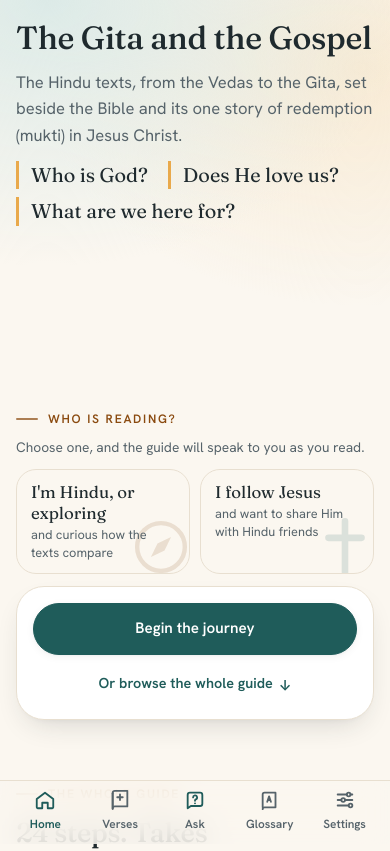
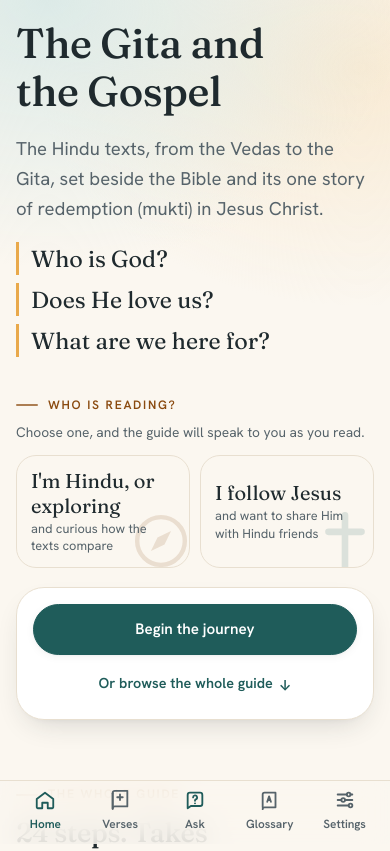
Before and after one commit to jonathanreesk/biblegita, a Next.js app: page / in a window 390 px wide. Shown: the top 851 px of the page. Built offline with nearby package versions, Linux system fonts and the light colour scheme.

Commit message:
Phone home: spacing and type scale with screen height so the first screen feels full
Co-Authored-By: Claude Opus 5.5 <noreply@anthropic.com>
Claude-Session: https://claude.ai/code/session_017h6jvsCxaRNX2ru7vsZpyT

```diff
--- a/components/Home.tsx
+++ b/components/Home.tsx
@@ -40,20 +40,20 @@ export function Home({ minutes }: { minutes: Record<string, number> }) {
   return (
     <div className="fade-in flex flex-col">
       {/* Desktop: the welcome on the left, and everything needed to start in one card on the right */}
-      <div className="relative flex min-h-[calc(100svh-7.5rem)] flex-col justify-between gap-4 pb-6 pt-0 lg:grid lg:min-h-[calc(100svh-3rem)] lg:grid-cols-[minmax(0,1fr)_minmax(0,1.05fr)] lg:items-center lg:gap-12 lg:pb-12 lg:pt-14">
+      <div className="relative flex min-h-[calc(100svh-7.5rem)] flex-col justify-center gap-[clamp(1rem,4.5svh,2.75rem)] pb-6 pt-0 lg:grid lg:min-h-[calc(100svh-3rem)] lg:grid-cols-[minmax(0,1fr)_minmax(0,1.05fr)] lg:items-center lg:gap-12 lg:pb-12 lg:pt-14">
         <div className="absolute right-0 top-0 hidden lg:block">
           <ThemeToggle />
         </div>
-        <div className="flex flex-col gap-3 lg:gap-5">
-        <h1 className="lg:text-[3.6rem]">The Gita and the Gospel</h1>
-        <p className="lede max-lg:text-[1.04rem] max-lg:leading-[1.6] lg:text-[1.15rem] [@media(max-height:620px)_and_(max-width:1023px)]:hidden">The Hindu texts, from the Vedas to the Gita, set beside the Bible and its one story of redemption (mukti) in Jesus Christ.</p>
+        <div className="flex flex-col gap-[clamp(.75rem,2.2svh,1.4rem)] lg:gap-5">
+        <h1 className="max-lg:text-[clamp(2rem,5svh,2.6rem)] lg:text-[3.6rem]">The Gita and the Gospel</h1>
+        <p className="lede max-lg:text-[clamp(1.02rem,2.35svh,1.16rem)] max-lg:leading-[1.6] lg:text-[1.15rem] [@media(max-height:620px)_and_(max-width:1023px)]:hidden">The Hindu texts, from the Vedas to the Gita, set beside the Bible and its one story of redemption (mukti) in Jesus Christ.</p>
 
         <ul className="m-0 flex list-none flex-wrap gap-x-5 gap-y-2 p-0 lg:flex-col lg:gap-2" aria-label="The questions this guide explores">
           {["Who is God?", "Does He love us?", "What are we here for?"].map((q, i) => (
             <li
               key={q}
               style={{ ["--i" as string]: i }}
-              className="rise flex items-center gap-3 border-l-[3px] border-amber py-0.5 pl-3 font-display text-[1.24rem] leading-tight text-ink lg:pl-3.5 lg:text-[1.45rem]"
+              className="rise flex items-center gap-3 border-l-[3px] border-amber py-0.5 pl-3 font-display text-[clamp(1.2rem,2.8svh,1.45rem)] leading-tight text-ink lg:pl-3.5 lg:text-[1.45rem]"
             >
               {q}
             </li>
@@ -61,7 +61,7 @@ export function Home({ minutes }: { minutes: Record<string, number> }) {
         </ul>
         </div>
 
-        <div className="flex flex-col gap-3 lg:gap-6 lg:rounded-[32px] lg:border lg:border-line lg:bg-surface lg:p-9 lg:shadow-lift">
+        <div className="flex flex-col gap-[clamp(.75rem,2.2svh,1.4rem)] lg:gap-6 lg:rounded-[32px] lg:border lg:border-line lg:bg-surface lg:p-9 lg:shadow-lift">
         <ReaderChoice stacked nudge={nudge} onChosen={() => nudge && go()} />
 
 
--- a/components/ReaderChoice.tsx
+++ b/components/ReaderChoice.tsx
@@ -38,8 +38,8 @@ const SIZES = {
     head: "lg:font-display lg:text-[1.75rem] lg:font-medium lg:normal-case lg:tracking-[-.01em] lg:text-ink lg:before:hidden",
     sub: "text-[.86rem] lg:text-[.95rem]",
     grid: "grid-cols-2 lg:grid-cols-1",
-    btn: "max-sm:relative max-sm:overflow-hidden max-sm:flex-col max-sm:items-start max-sm:gap-0.5 lg:min-h-[92px] lg:gap-4 lg:border-2 lg:px-6 lg:py-4 lg:hover:-translate-y-0.5 lg:hover:shadow-soft",
-    title: "lg:text-[1.4rem]",
+    btn: "max-sm:relative max-sm:overflow-hidden max-sm:min-h-[clamp(6.5rem,13svh,8.5rem)] max-sm:flex-col max-sm:items-start max-sm:justify-center max-sm:gap-0.5 lg:min-h-[92px] lg:gap-4 lg:border-2 lg:px-6 lg:py-4 lg:hover:-translate-y-0.5 lg:hover:shadow-soft",
+    title: "max-sm:text-[clamp(1.05rem,2.5svh,1.25rem)] lg:text-[1.4rem]",
     text: "lg:text-[.95rem]",
     icon: "wm h-9 w-9 lg:h-14 lg:w-14",
   },
@@ -78,7 +78,7 @@ export function ReaderChoice({
       <span id="reader-q" className={big ? z.head : `label ${z.head}`}>
         Who is reading?
       </span>
-      <p className={`-mt-1 text-muted ${z.sub}`}>Choose one, and the guide will speak to you as you read.</p>
+      <p className={`-mt-1 text-muted ${z.sub} ${prefs.reader && !big ? "max-lg:hidden" : ""}`}>Choose one, and the guide will speak to you as you read.</p>
       {nudge && (
         <p role="status" className="text-[.92rem] font-semibold text-gospel">
           First, tell us who is reading. Then we will begin.
```
